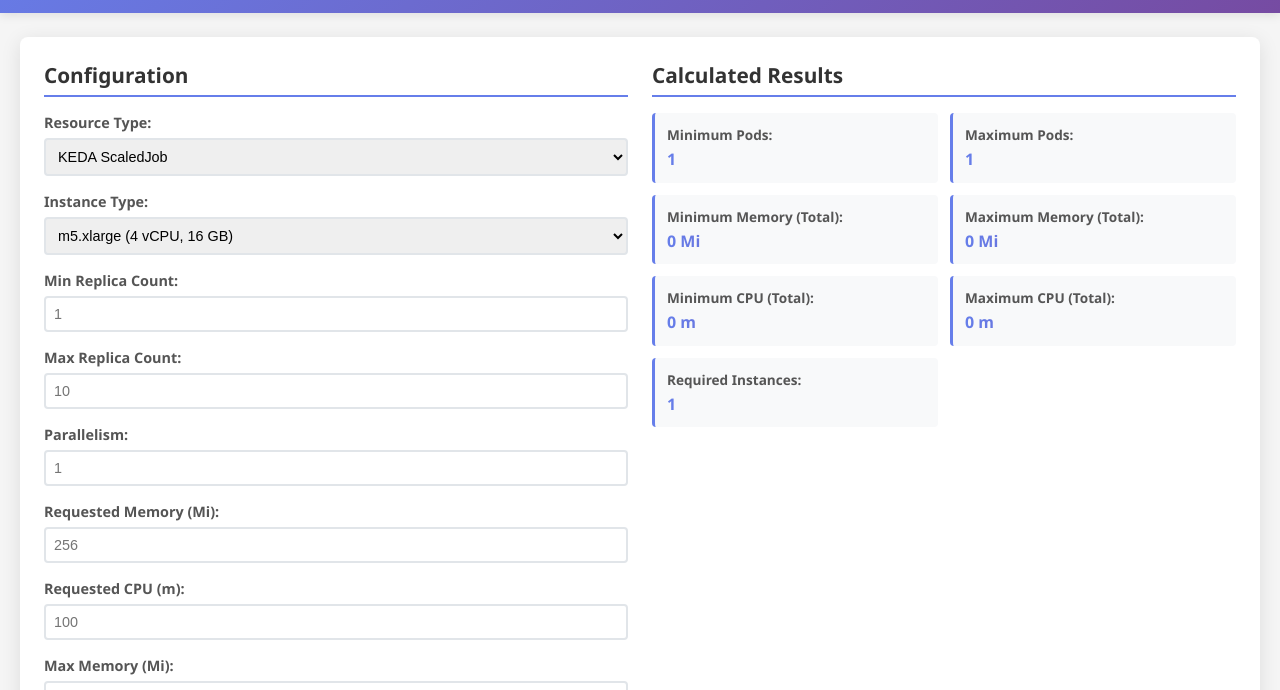
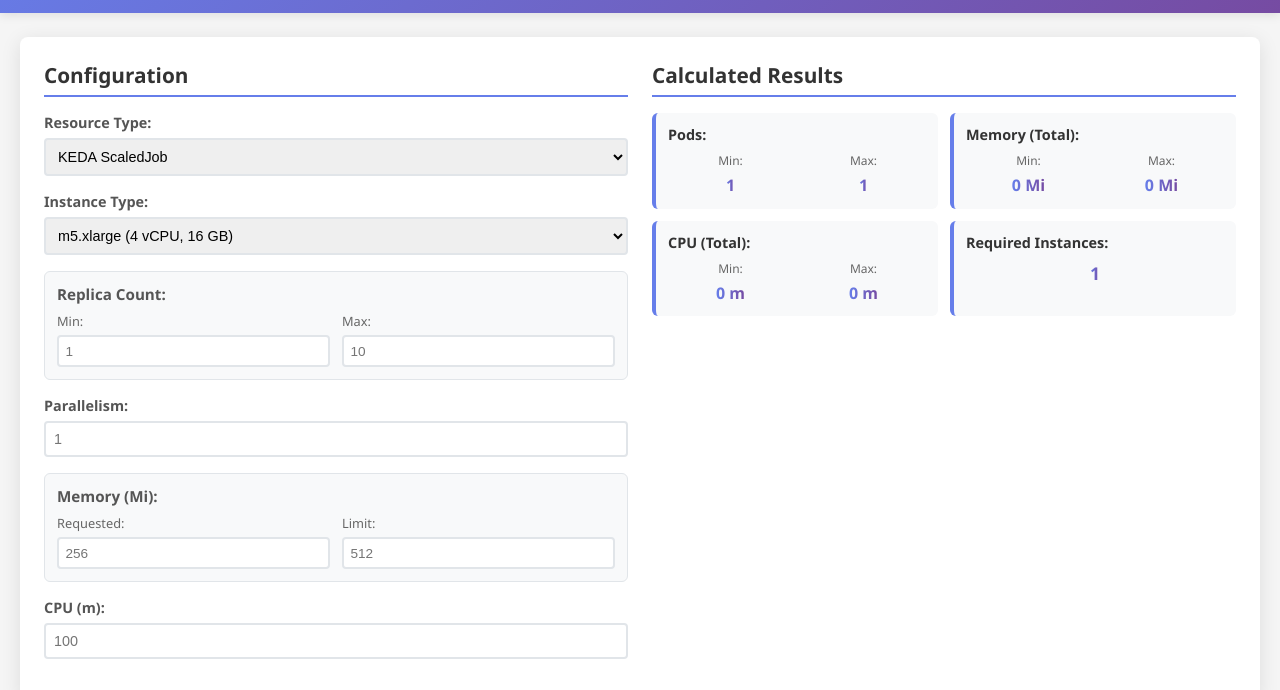
Before and after one commit to brendonthiede/scalculator, a website: page index.html in a window 1280 px wide. Shown: the part 110-800 px from the top of the page. Drawn offline with Linux system fonts and the light colour scheme.

Commit message:
feat(app): Combining content into groups

```diff
--- a/index.html
+++ b/index.html
@@ -59,33 +59,52 @@
                 <div class="results-section">
                     <h2>Calculated Results</h2>
                     <div class="results-grid">
-                        <div class="result-item">
-                            <label>Minimum Pods:</label>
-                            <span id="minPods">-</span>
+                        <div class="result-group">
+                            <label class="result-group-label">Pods:</label>
+                            <div class="result-group-values">
+                                <div class="result-value">
+                                    <span class="result-label">Min:</span>
+                                    <span id="minPods" class="result-number">-</span>
+                                </div>
+                                <div class="result-value">
+                                    <span class="result-label">Max:</span>
+                                    <span id="maxPods" class="result-number">-</span>
+                                </div>
+                            </div>
                         </div>
-                        <div class="result-item">
-                            <label>Maximum Pods:</label>
-                            <span id="maxPods">-</span>
+                        <div class="result-group">
+                            <label class="result-group-label">Memory (Total):</label>
+                            <div class="result-group-values">
+                                <div class="result-value">
+                                    <span class="result-label">Min:</span>
+                                    <span id="minMemory" class="result-number">-</span>
+                                </div>
+                                <div class="result-value">
+                                    <span class="result-label">Max:</span>
+                                    <span id="maxMemory" class="result-number">-</span>
+                                </div>
+                            </div>
                         </div>
-                        <div class="result-item">
-                            <label>Minimum Memory (Total):</label>
-                            <span id="minMemory">-</span>
+                        <div class="result-group">
+                            <label class="result-group-label">CPU (Total):</label>
+                            <div class="result-group-values">
+                                <div class="result-value">
+                                    <span class="result-label">Min:</span>
+                                    <span id="minCpu" class="result-number">-</span>
+                                </div>
+                                <div class="result-value">
+                                    <span class="result-label">Max:</span>
+                                    <span id="maxCpu" class="result-number">-</span>
+                                </div>
+                            </div>
                         </div>
-                        <div class="result-item">
-                            <label>Maximum Memory (Total):</label>
-                            <span id="maxMemory">-</span>
-                        </div>
-                        <div class="result-item">
-                            <label>Minimum CPU (Total):</label>
-                            <span id="minCpu">-</span>
-                        </div>
-                        <div class="result-item">
-                            <label>Maximum CPU (Total):</label>
-                            <span id="maxCpu">-</span>
-                        </div>
-                        <div class="result-item">
-                            <label>Required Instances:</label>
-                            <span id="requiredInstances">-</span>
+                        <div class="result-group single-value">
+                            <label class="result-group-label">Required Instances:</label>
+                            <div class="result-group-values">
+                                <div class="result-value">
+                                    <span id="requiredInstances" class="result-number">-</span>
+                                </div>
+                            </div>
                         </div>
                     </div>
                 </div>
--- a/script.js
+++ b/script.js
@@ -24,22 +24,50 @@ const RESOURCE_CONFIGS = {
     scaledJob: {
         name: 'KEDA ScaledJob',
         fields: [
-            { id: 'minReplicaCount', label: 'Min Replica Count', type: 'number', min: 0, placeholder: '1' },
-            { id: 'maxReplicaCount', label: 'Max Replica Count', type: 'number', min: 1, placeholder: '10' },
+            {
+                id: 'replicaCount',
+                label: 'Replica Count',
+                type: 'group',
+                fields: [
+                    { id: 'minReplicaCount', label: 'Min', type: 'number', min: 0, placeholder: '1' },
+                    { id: 'maxReplicaCount', label: 'Max', type: 'number', min: 1, placeholder: '10' }
+                ]
+            },
             { id: 'parallelism', label: 'Parallelism', type: 'number', min: 1, placeholder: '1' },
-            { id: 'requestedMemory', label: 'Requested Memory (Mi)', type: 'number', min: 1, placeholder: '256' },
-            { id: 'requestedCpu', label: 'Requested CPU (m)', type: 'number', min: 1, placeholder: '100' },
-            { id: 'maxMemory', label: 'Max Memory (Mi)', type: 'number', min: 1, placeholder: '512' }
+            {
+                id: 'memory',
+                label: 'Memory (Mi)',
+                type: 'group',
+                fields: [
+                    { id: 'requestedMemory', label: 'Requested', type: 'number', min: 1, placeholder: '256' },
+                    { id: 'maxMemory', label: 'Limit', type: 'number', min: 1, placeholder: '512' }
+                ]
+            },
+            { id: 'requestedCpu', label: 'CPU (m)', type: 'number', min: 1, placeholder: '100' }
         ]
     },
     scaledObject: {
         name: 'KEDA ScaledObject',
         fields: [
-            { id: 'minReplicaCount', label: 'Min Replica Count', type: 'number', min: 0, placeholder: '1' },
-            { id: 'maxReplicaCount', label: 'Max Replica Count', type: 'number', min: 1, placeholder: '10' },
-            { id: 'requestedMemory', label: 'Requested Memory (Mi)', type: 'number', min: 1, placeholder: '256' },
-            { id: 'requestedCpu', label: 'Requested CPU (m)', type: 'number', min: 1, placeholder: '100' },
-            { id: 'maxMemory', label: 'Max Memory (Mi)', type: 'number', min: 1, placeholder: '512' }
+            {
+                id: 'replicaCount',
+                label: 'Replica Count',
+                type: 'group',
+                fields: [
+                    { id: 'minReplicaCount', label: 'Min', type: 'number', min: 0, placeholder: '1' },
+                    { id: 'maxReplicaCount', label: 'Max', type: 'number', min: 1, placeholder: '10' }
+                ]
+            },
+            {
+                id: 'memory',
+                label: 'Memory (Mi)',
+                type: 'group',
+                fields: [
+                    { id: 'requestedMemory', label: 'Requested', type: 'number', min: 1, placeholder: '256' },
+                    { id: 'maxMemory', label: 'Limit', type: 'number', min: 1, placeholder: '512' }
+                ]
+            },
+            { id: 'requestedCpu', label: 'CPU (m)', type: 'number', min: 1, placeholder: '100' }
         ]
     },
     deployment: {
@@ -47,20 +75,42 @@ const RESOURCE_CONFIGS = {
         fields: [
             { id: 'hasHPA', label: 'Has HPA', type: 'toggle' },
             { id: 'replicas', label: 'Replicas', type: 'number', min: 1, placeholder: '3', showWhen: { hasHPA: false } },
-            { id: 'minReplicaCount', label: 'Min Replica Count', type: 'number', min: 0, placeholder: '1', showWhen: { hasHPA: true } },
-            { id: 'maxReplicaCount', label: 'Max Replica Count', type: 'number', min: 1, placeholder: '10', showWhen: { hasHPA: true } },
-            { id: 'requestedMemory', label: 'Requested Memory (Mi)', type: 'number', min: 1, placeholder: '256' },
-            { id: 'requestedCpu', label: 'Requested CPU (m)', type: 'number', min: 1, placeholder: '100' },
-            { id: 'maxMemory', label: 'Max Memory (Mi)', type: 'number', min: 1, placeholder: '512' }
+            {
+                id: 'replicaCount',
+                label: 'Replica Count',
+                type: 'group',
+                showWhen: { hasHPA: true },
+                fields: [
+                    { id: 'minReplicaCount', label: 'Min', type: 'number', min: 0, placeholder: '1' },
+                    { id: 'maxReplicaCount', label: 'Max', type: 'number', min: 1, placeholder: '10' }
+                ]
+            },
+            {
+                id: 'memory',
+                label: 'Memory (Mi)',
+                type: 'group',
+                fields: [
+                    { id: 'requestedMemory', label: 'Requested', type: 'number', min: 1, placeholder: '256' },
+                    { id: 'maxMemory', label: 'Limit', type: 'number', min: 1, placeholder: '512' }
+                ]
+            },
+            { id: 'requestedCpu', label: 'CPU (m)', type: 'number', min: 1, placeholder: '100' }
         ]
     },
     statefulSet: {
         name: 'StatefulSet',
         fields: [
             { id: 'replicas', label: 'Replicas', type: 'number', min: 1, placeholder: '3' },
-            { id: 'requestedMemory', label: 'Requested Memory (Mi)', type: 'number', min: 1, placeholder: '256' },
-            { id: 'requestedCpu', label: 'Requested CPU (m)', type: 'number', min: 1, placeholder: '100' },
-            { id: 'maxMemory', label: 'Max Memory (Mi)', type: 'number', min: 1, placeholder: '512' }
+            {
+                id: 'memory',
+                label: 'Memory (Mi)',
+                type: 'group',
+                fields: [
+                    { id: 'requestedMemory', label: 'Requested', type: 'number', min: 1, placeholder: '256' },
+                    { id: 'maxMemory', label: 'Limit', type: 'number', min: 1, placeholder: '512' }
+                ]
+            },
+            { id: 'requestedCpu', label: 'CPU (m)', type: 'number', min: 1, placeholder: '100' }
         ]
     }
 };
@@ -143,7 +193,7 @@ class Scalculator {
 
         config.fields.forEach(field => {
             if (this.shouldShowField(field, currentValues)) {
-                html += this.generateFieldHTML(field, currentValues[field.id]);
+                html += this.generateFieldHTML(field, currentValues);
             }
         });
 
@@ -169,8 +219,9 @@ class Scalculator {
     /**
      * Generate HTML for a form field
      */
-    generateFieldHTML(field, currentValue = '') {
+    generateFieldHTML(field, currentValues = {}) {
         if (field.type === 'toggle') {
+            const currentValue = currentValues[field.id] || '';
             return `
                 <div class="form-group">
                     <div class="toggle-container">
@@ -184,6 +235,33 @@ class Scalculator {
             `;
         }
 
+        if (field.type === 'group') {
+            let groupHTML = `<div class="form-group form-group-container">
+                <label class="group-label">${field.label}:</label>
+                <div class="input-group">`;
+
+            field.fields.forEach(subField => {
+                const currentValue = currentValues[subField.id] || '';
+                groupHTML += `
+                    <div class="input-group-item">
+                        <label for="${subField.id}" class="sub-label">${subField.label}:</label>
+                        <input
+                            type="${subField.type}"
+                            id="${subField.id}"
+                            name="${subField.id}"
+                            ${subField.min !== undefined ? `min="${subField.min}"` : ''}
+                            placeholder="${subField.placeholder || ''}"
+                            value="${currentValue}"
+                        >
+                    </div>
+                `;
+            });
+
+            groupHTML += `</div></div>`;
+            return groupHTML;
+        }
+
+        const currentValue = currentValues[field.id] || '';
         return `
             <div class="form-group">
                 <label for="${field.id}">${field.label}:</label>
--- a/style.css
+++ b/style.css
@@ -77,6 +77,44 @@ main {
     border-radius: 4px;
     font-size: 0.9rem;
     transition: border-color 0.3s ease;
+}
+
+/* Grouped form inputs */
+.form-group-container {
+    background: #f8f9fa;
+    border-radius: 6px;
+    padding: 0.75rem;
+    border: 1px solid #e1e5e9;
+}
+
+.group-label {
+    font-weight: 700;
+    color: #333;
+    margin-bottom: 0.5rem !important;
+    font-size: 0.95rem !important;
+}
+
+.input-group {
+    display: grid;
+    grid-template-columns: 1fr 1fr;
+    gap: 0.75rem;
+}
+
+.input-group-item {
+    display: flex;
+    flex-direction: column;
+}
+
+.sub-label {
+    font-size: 0.8rem !important;
+    color: #666 !important;
+    margin-bottom: 0.25rem !important;
+    font-weight: 500 !important;
+}
+
+.input-group-item input {
+    padding: 0.4rem;
+    font-size: 0.85rem;
 }
 
 .form-group input:focus,
@@ -164,26 +202,59 @@ input:checked + .slider:before {
     gap: 0.75rem;
 }
 
-.result-item {
+/* Grouped results */
+.result-group {
+    background: #f8f9fa;
+    border-radius: 6px;
+    padding: 0.75rem;
+    border-left: 4px solid #667eea;
+}
+
+.result-group-label {
+    font-weight: 700;
+    color: #333;
+    font-size: 0.9rem;
+    margin-bottom: 0.5rem;
+    display: block;
+}
+
+.result-group-values {
+    display: grid;
+    grid-template-columns: 1fr 1fr;
+    gap: 0.5rem;
+}
+
+.result-group.single-value .result-group-values {
+    grid-template-columns: 1fr;
+    justify-items: center;
+}
+
+.result-value {
     display: flex;
     flex-direction: column;
-    padding: 0.75rem;
-    background: #f8f9fa;
-    border-radius: 4px;
-    border-left: 3px solid #667eea;
+    align-items: center;
+    text-align: center;
 }
 
-.result-item label {
-    font-weight: 600;
-    color: #555;
-    font-size: 0.85rem;
+.result-label {
+    font-size: 0.75rem;
+    color: #666;
+    font-weight: 500;
     margin-bottom: 0.25rem;
 }
 
-.result-item span {
+.result-number {
     font-weight: bold;
     color: #667eea;
     font-size: 1rem;
+}
+
+.single-value .result-value {
+    align-items: center;
+}
+
+.single-value .result-number {
+    font-size: 1.1rem;
 }
 
 /* Input section headings - more compact */
@@ -251,6 +322,16 @@ footer {
 
     .results-grid {
         grid-template-columns: 1fr;
+    }
+
+    .input-group {
+        grid-template-columns: 1fr;
+        gap: 0.5rem;
+    }
+
+    .result-group-values {
+        grid-template-columns: 1fr;
+        gap: 0.5rem;
     }
 
     .footer-links {
```
